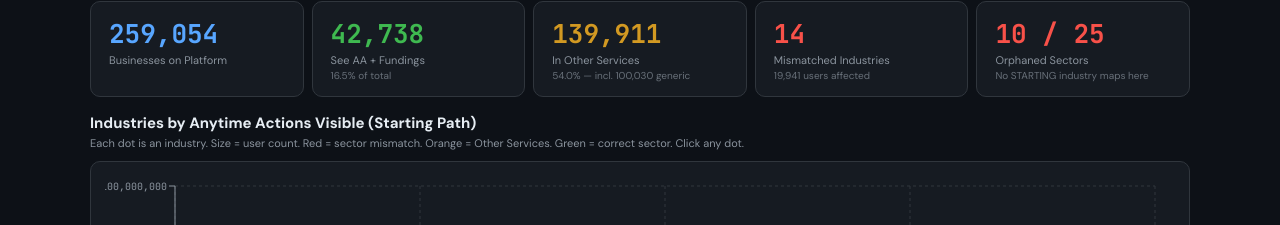
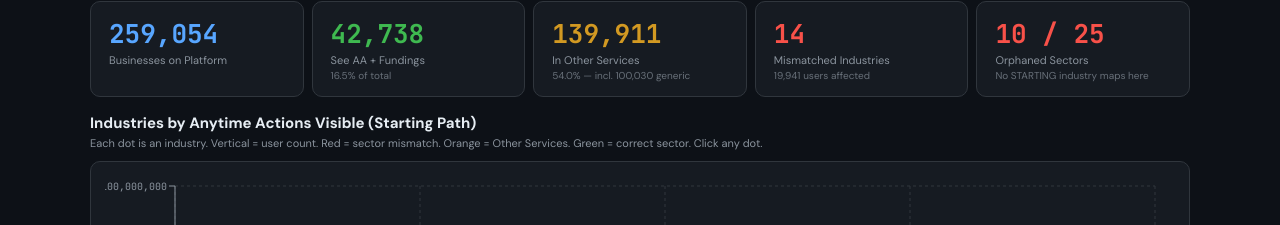
Before and after one commit to amykirchhoff/Roadmap, a React (Vite) app: page / in a window 1280 px wide. Shown: the part 292-517 px from the top of the page. Built offline with nearby package versions, Linux system fonts and the light colour scheme.

Commit message:
Add files via upload

```diff
--- a/src/App.jsx
+++ b/src/App.jsx
@@ -100,7 +100,7 @@ export default function App() {
         <Stat label="Mismatched Industries" value={mismatchInds.length} sub={fmt(mismatchUsers)+" users affected"} color={C.red} />
         <Stat label="Orphaned Sectors" value={DATA.orphanedSectors.length+" / 25"} sub="No STARTING industry maps here" color={C.red} />
       </div>
-      <Sec title="Industries by Anytime Actions Visible (Starting Path)" sub="Each dot is an industry. Size = user count. Red = sector mismatch. Orange = Other Services. Green = correct sector. Click any dot.">
+      <Sec title="Industries by Anytime Actions Visible (Starting Path)" sub="Each dot is an industry. Vertical = user count. Red = sector mismatch. Orange = Other Services. Green = correct sector. Click any dot.">
         <div style={{background:C.card,border:`1px solid ${C.border}`,borderRadius:10,padding:14}}>
           <ResponsiveContainer width="100%" height={340}>
             <ScatterChart margin={{top:10,right:20,bottom:40,left:10}}>
```
